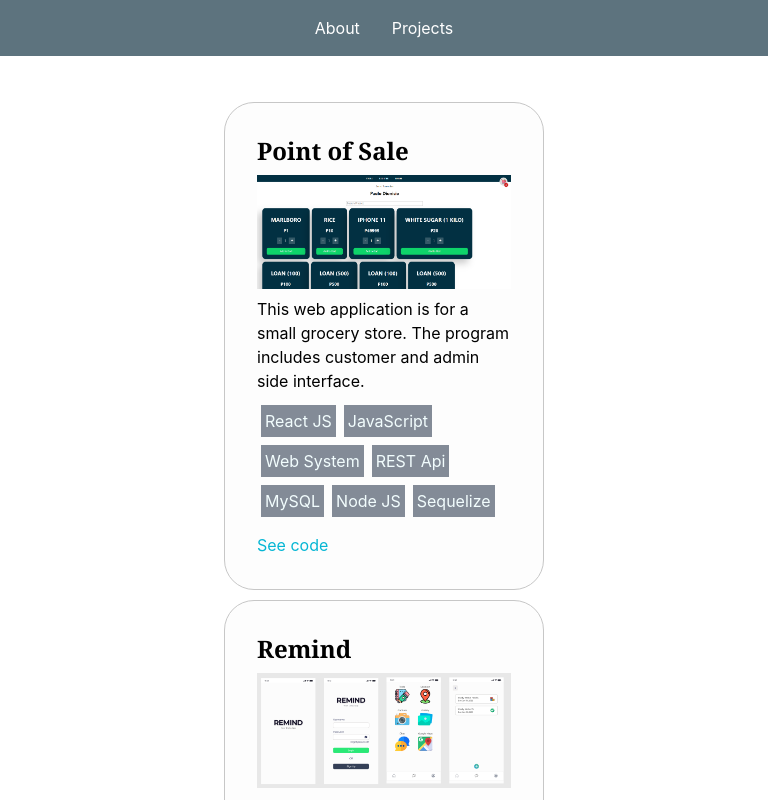
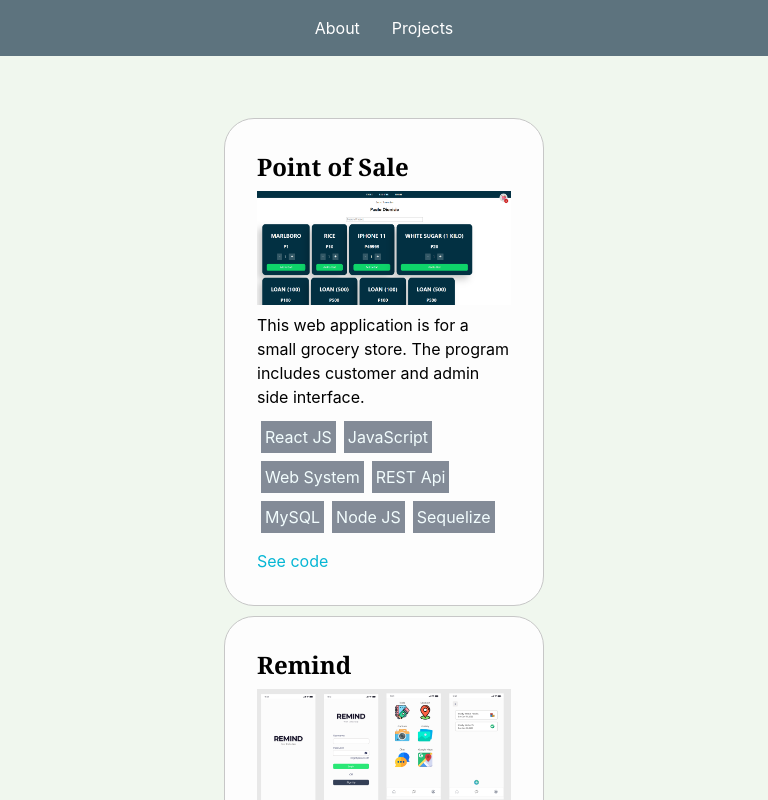
Before and after one commit to devpaulodvo/devpaulodvo.github.io, a React (Create React App) app: page /#/projects in a window 768 px wide. Shown: the top 800 px of the page. Built offline with nearby package versions, Linux system fonts and the light colour scheme.

Commit message:
fixed container height

```diff
--- a/public/index.html
+++ b/public/index.html
@@ -28,7 +28,7 @@
   </head>
   <body>
     <noscript>You need to enable JavaScript to run this app.</noscript>
-    <div id="root"></div>
+    <div id="root" style="background-color: #F0F7EE;"></div>
     <!--
       This HTML file is a template.
       If you open it directly in the browser, you will see an empty page.
--- a/src/Components/Home/Home.module.css
+++ b/src/Components/Home/Home.module.css
@@ -1,5 +1,6 @@
 .container {
   background-color: #F0F7EE;
+  height: auto;
 }
 .maintext {
   color: #000000;
--- a/src/Components/Projects/Projects.module.css
+++ b/src/Components/Projects/Projects.module.css
@@ -6,12 +6,14 @@
   height:fit-content;
 }
 
+
 @media (min-width: 767px) {
   .contentContainer{
     display: flex;
     width:60em;
-    padding: 1rem;
-    height:fit-content;
+    padding: 2rem;
+    margin: auto;
+    height: 100vh;
     justify-content: space-evenly;
   }
     .card{
@@ -24,6 +26,15 @@
     padding-top: 2ch;
     padding-left: 10em;
     padding-right: 10em;
+  }
+}
+@media (max-width: 1040px) {
+  .contentContainer{
+    display: flex;
+    width:40em;
+    padding: 2rem;
+    height: auto;
+    justify-content: space-evenly;
   }
 }
 
```
